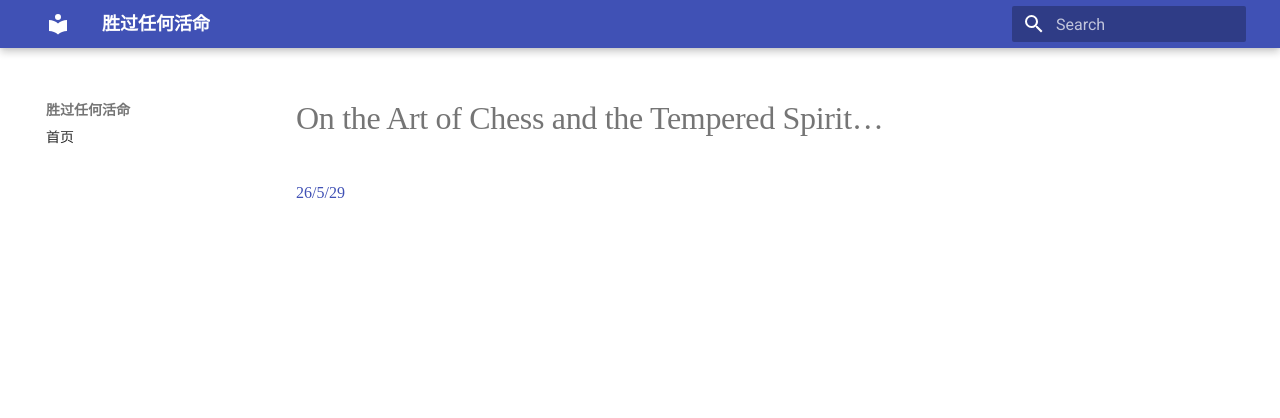
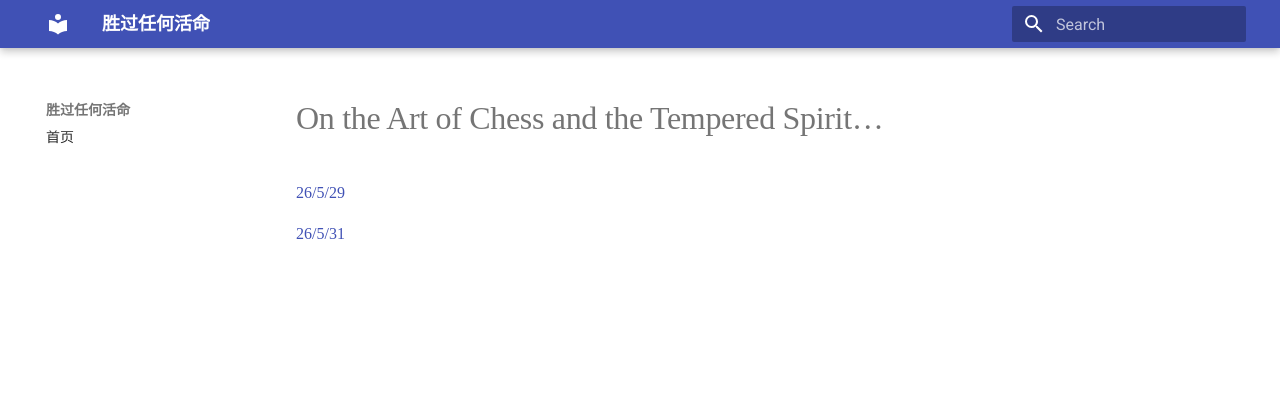
Before and after one commit to 2421bet-coder/my-personal-website, an MkDocs documentation site: the page built from docs/OntheArtofChessandtheTemperedSpirit/index.md, in a window 1280 px wide. Shown: the top 418 px of the page. Built offline with MkDocs 1.6.1 and Material for MkDocs 9.7.7, drawn with Linux system fonts in a browser that asks for light colours; some web fonts are replaced.

Commit message:
sai update2

```diff
--- a/docs/OntheArtofChessandtheTemperedSpirit/index.md
+++ b/docs/OntheArtofChessandtheTemperedSpirit/index.md
@@ -1,3 +1,5 @@
 # On the Art of Chess and the Tempered Spirit…
 
 [26/5/29](26-5-29.md)
+
+[26/5/31](26-5-31.md)
```
Also changed, not shown: docs/OntheArtofChessandtheTemperedSpirit/26-5-31.md (added, +1 -0 lines).
